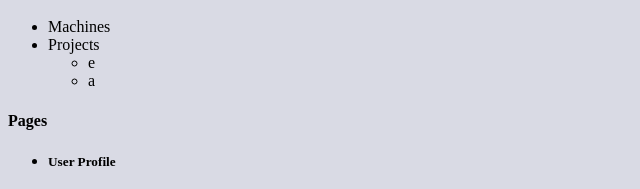
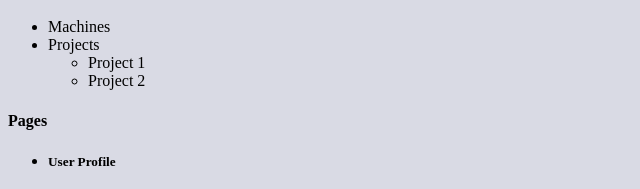
Before and after one commit to AbdullahM424/Front-end, a plain HTML site: page index.html in a window 1280 px wide. Shown: the part 230-419 px from the top of the page, 0-640 px from the left. Drawn offline with Linux system fonts and the light colour scheme.

Commit message:
Update index.html

```diff
--- a/index.html
+++ b/index.html
@@ -21,8 +21,8 @@
             <li>Machines</li>
             <li>Projects
                 <ul>
-                    <li>e</li>
-                    <li>a</li>
+                    <li>Project 1</li>
+                    <li>Project 2</li>
                 </ul>
             </li>
         </ul>
```
